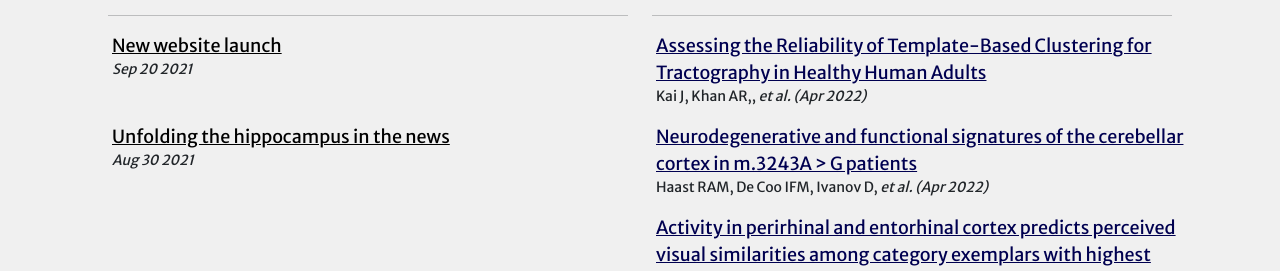
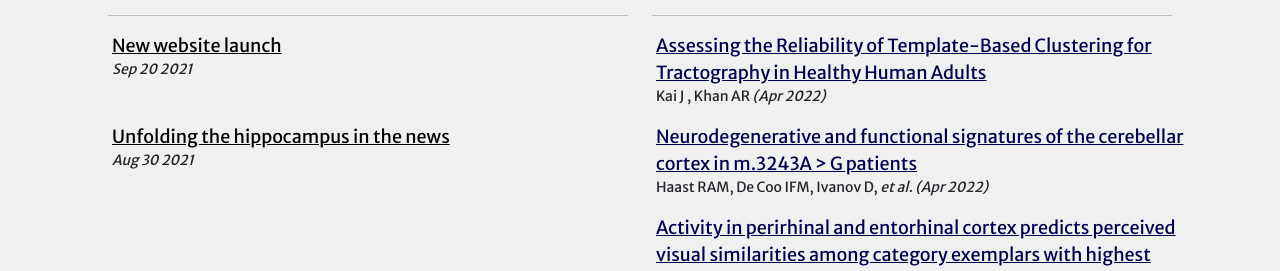
Before and after one commit to khanlab/khanlab.github.io, a Jekyll site: the page built from index.html, in a window 1280 px wide. Shown: the part 1310-1581 px from the top of the page. Built offline with Jekyll 4.4.1, drawn with Linux system fonts in a browser that asks for light colours; nearby versions of some CDN libraries.

Commit message:
fix conditional for author list

```diff
--- a/_includes/index/publications.html
+++ b/_includes/index/publications.html
@@ -9,7 +9,7 @@ publications limit: 3 %}
       <p class="info">
         {% assign authors = post.authors | split: "," %} {% assign dates =
         post.year | append: "-" | append: post.month | append: "-" | append:
-        post.day %} {% if authors | size > 5 %} {{ authors[0] | append: "," |
+        post.day %} {% if authors.size > 5 %} {{ authors[0] | append: "," |
         append: authors[1] | append: "," | append: authors[2] | append: "," |
         replace: "[", "" | replace: "'", "" | replace: "]", "" }}
         <em>et al.</em>
```
